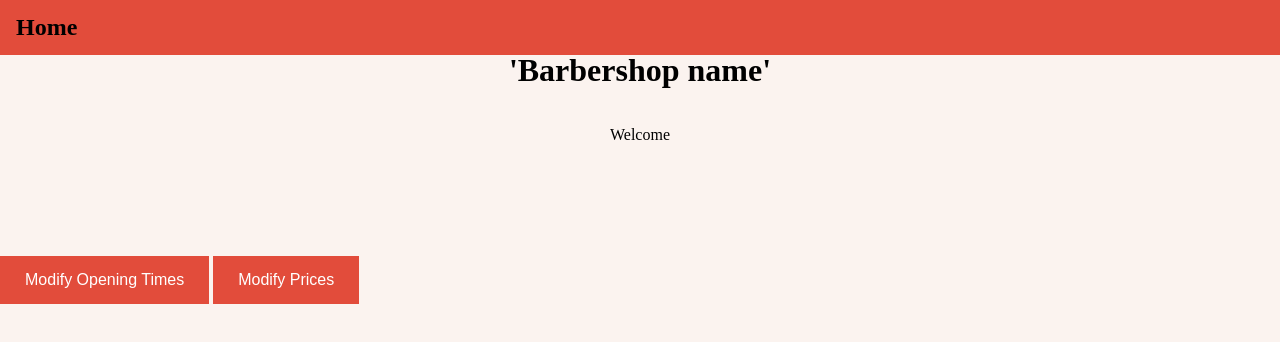
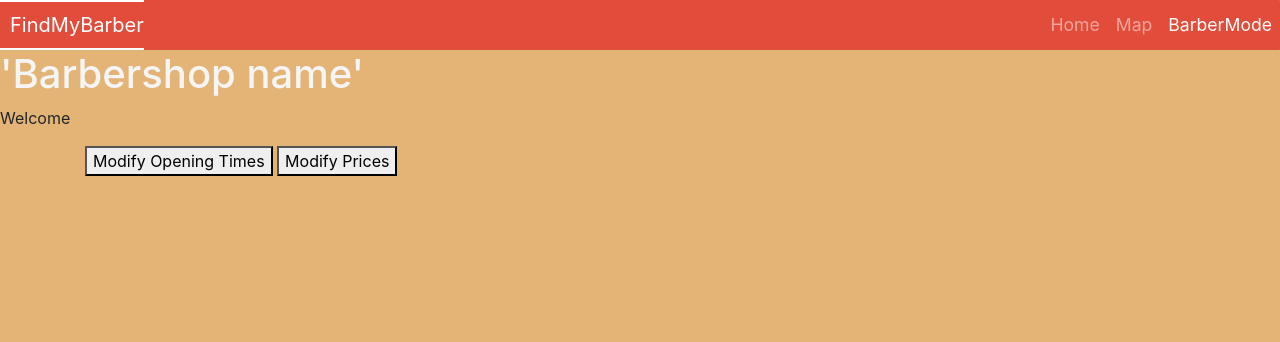
Before and after one commit to JoshDaviess/INSE7B-Code, a website: page webpages/indexBarber.html in a window 1280 px wide. Drawn offline with nearby package versions, Linux system fonts and the light colour scheme.

Commit message:
Fixed bug with collapse not working - Added Nav bar to barbpage

```diff
--- a/webpages/css/custom.css
+++ b/webpages/css/custom.css
@@ -27,10 +27,10 @@ nav li a.background
     }
 #link
     {
-        display: inline-block;
+        /*display: inline-block;*/
 
     }
-#collapsibleNavbar{display: inline-block;}
+
 #link:hover
     {
 		color: #E24C3B !important;
@@ -45,7 +45,7 @@ nav li a.background
 .flex-container {
         display: flex;
         justify-content: flex-end;
-        display: inline-block;
+       /* display: inline-block;*/
 
 }
 /*https://codepen.io/EvyatarDa/pen/waKXMd*/
@@ -60,7 +60,7 @@ a:before,  a:after
     content: "";
     opacity: 0;
     transition: all 0.3s;
-    display: inline-block;
+    /*display: inline-block;*/
     max-width: inherit;
 }
 
@@ -68,21 +68,21 @@ a:before
 {
     top: 0px;
     transform: translateY(10px);
-    display: inline-block;
+    /*display: inline-block;*/
     max-width: inherit;
 }
 a:after
 {
     bottom: 0px;
     transform: translateY(-10px);
-    display: inline-block;
+    /*display: inline-block;*/
     max-width: inherit;
 }
 a:hover:before, a:hover:after
 {
     opacity: 1;
     transform: translateY(0px);
-    display: inline-block;
+    /*display: inline-block;*/
     max-width: inherit;
 }
 
--- a/webpages/indexBarber.html
+++ b/webpages/indexBarber.html
@@ -3,21 +3,47 @@
 <head>
 	<title>Barber Main page </title>
 
-	<meta charset="UTF-8">
+	<meta charset="utf-8">
+	<!--- Bootstrap-->
 	<meta name="viewport" content="width=device-width, initial-scale=1">
-
-	<link rel="stylesheet" href="css/barbstyle.css">
+	<link rel="stylesheet" href="https://maxcdn.bootstrapcdn.com/bootstrap/4.3.1/css/bootstrap.min.css">
+	<script src="https://ajax.googleapis.com/ajax/libs/jquery/3.3.1/jquery.min.js"></script>
+	<script src="https://cdnjs.cloudflare.com/ajax/libs/popper.js/1.14.7/umd/popper.min.js"></script>
+	<script src="https://maxcdn.bootstrapcdn.com/bootstrap/4.3.1/js/bootstrap.min.js"></script>
+	<!-- Custom styles --->
+	<link href="css/custom.css" rel="stylesheet">
 
 </head>
 
 <body>
 	<header class="landing">
-		<div class="headerNavigation">
-			<nav>
-				<ul>
-					<li><a href="index.html">Home</a></li>
-				</ul>
-			</nav>
+	<!--- NavBar -->
+		<nav class="navbar navbar-expand-md navbar-dark">
+			<!-- Brand -->
+			<a class="navbar-brand" href="index.html">FindMyBarber</a>
+
+			<!-- Toggler/collapsibe Button -->
+			<button class="navbar-toggler" type="button" data-toggle="collapse" data-target="#collapsibleNavbar">
+				<span class="navbar-toggler-icon"></span>
+			</button>
+		<div class="collapse navbar-collapse flex-container" id="collapsibleNavbar">
+		   <ul class="navbar-nav text-right">
+				<div class="link">
+				<li class="nav-item">
+					<a class="nav-link" href="index.html" id="link">Home</a>
+				</li></div>
+				<div class="link">
+				<li class="nav-item">
+					<a class="nav-link" href="map.html" id="link">Map</a>
+				</li></div>
+				<div class="link">
+				<li class="nav-item">
+					<a class="nav-link active" href="indexBarber.html" id="link">BarberMode</a>
+				</li></div>
+			</ul>
+		</div>
+		</nav>
+		<!--- End of NavBar -->
 
 			<div class="headerContent">
 				<h1>'Barbershop name'</h1>
```
Also changed, not shown: webpages/index.html (+1 -0 lines), webpages/map.html (+1 -1 lines).
